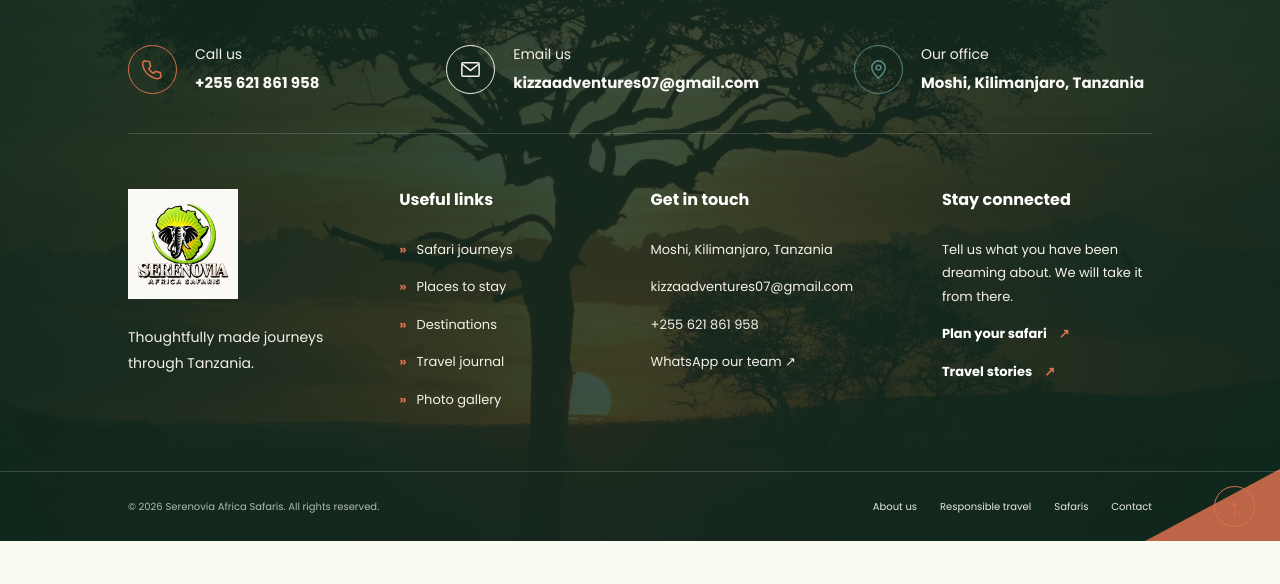
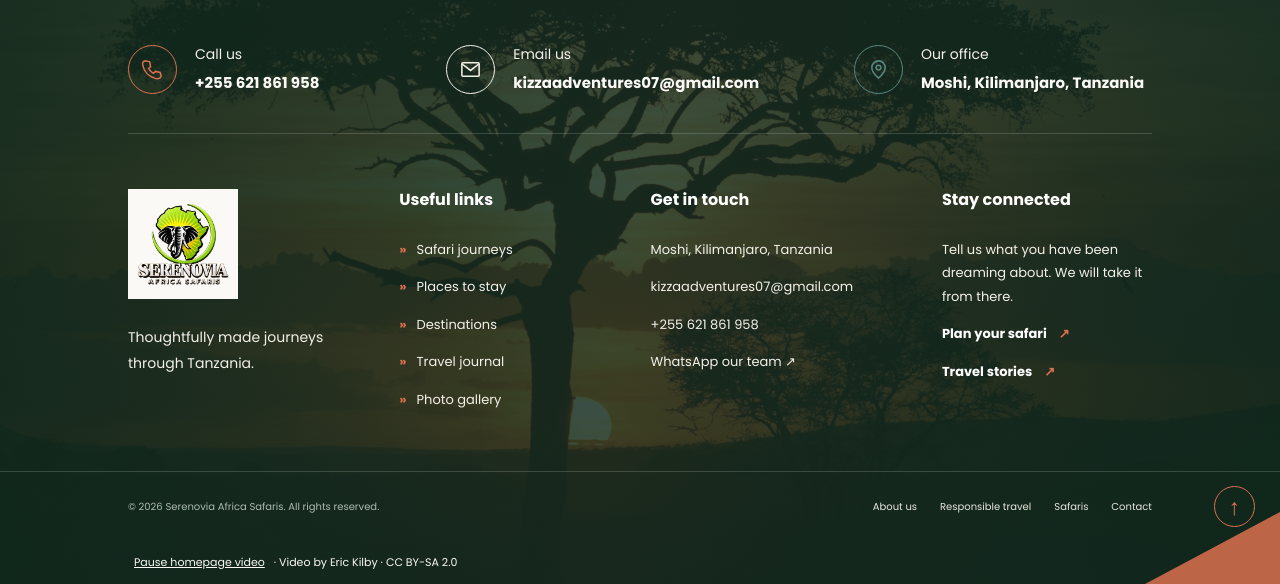
Before and after one commit to mtaitahd/serenovia, a Laravel app: page / in a window 1280 px wide. Shown: the part 4540-5124 px from the top of the page. Before the commit the page ends 5081 px from the top, so only its background shows below. Run offline with Laravel 12, Linux system fonts and the light colour scheme; data comes from the database, SQL or seed files in the repository; data that the repository does not hold is empty.

Commit message:
Start homepage hero with video and move controls to footer

```diff
--- a/config/homepage.php
+++ b/config/homepage.php
@@ -7,10 +7,10 @@ return [
         'hero_title' => $field('Main heading', 'title', 'The wild is calling.'),
         'hero_subtitle' => $field('Introduction', 'textarea', 'Some journeys change the way you see the world. Discover the wild beauty of Africa, one unforgettable experience at a time.'),
         'home_hero_eyebrow' => $field('Small heading', 'text', 'AFRICA, AT YOUR OWN PACE'),
-        'hero_image' => $field('Cover / video poster', 'image', 'images/home-safari/serengeti-sunset.jpg'),
+        'hero_image' => $field('Cover image (used when video is off)', 'image', 'images/home-safari/serengeti-sunset.jpg'),
         'home_hero_video_enabled' => $field('Play background video', 'toggle', '1'),
         'home_hero_video' => $field('Background video', 'video', 'images/home-ngorongoro-elephants.webm'),
-        'home_video_credit' => $field('Video credit', 'text', 'Video by Eric Kilby'),
+        'home_video_credit' => $field('Video credit (shown in footer)', 'text', 'Video by Eric Kilby'),
         'home_video_credit_url' => $field('Credit link', 'url', 'https://commons.wikimedia.org/wiki/File:Elephants_Grazing_in_Ngorongoro.webm'),
         'home_video_license' => $field('Video licence label', 'text', 'CC BY-SA 2.0'),
         'home_video_license_url' => $field('Licence link', 'url', 'https://creativecommons.org/licenses/by-sa/2.0/'),
--- a/public/css/hero-trip-finder.css
+++ b/public/css/hero-trip-finder.css
@@ -60,26 +60,9 @@
     width: 100%;
     height: 100%;
     object-fit: cover;
-    opacity: 0;
+    opacity: 1;
     pointer-events: none;
 }
 .page-home .home-hero-video.is-ready { opacity: 1; }
 .page-home .hero-with-finder .hero-shade { z-index: 1; }
 .page-home .hero-with-finder .hero-finder-layout { z-index: 2; }
-.home-hero-video-controls:not([hidden]) {
-    position: absolute;
-    z-index: 3;
-    bottom: 16px;
-    right: clamp(12px, 3vw, 38px);
-    display: flex;
-    align-items: center;
-    flex-wrap: wrap;
-    gap: 8px;
-    padding: 4px 8px;
-    border-radius: 5px;
-    background: #14251ee8;
-    color: #fff;
-}
-.home-hero-video-controls button { padding: 7px; border: 0; background: transparent; color: inherit; cursor: pointer; font: inherit; font-size: 12px; }
-.home-hero-video-controls small { font-size: 10px; }
-.home-hero-video-controls a { text-decoration: underline; }
--- a/public/js/home-hero-video.js
+++ b/public/js/home-hero-video.js
@@ -1,31 +1,21 @@
 const heroVideo = document.querySelector('.home-hero-video');
-const heroVideoControls = document.querySelector('.home-hero-video-controls');
-const reduceMotion = window.matchMedia('(prefers-reduced-motion: reduce)');
-
-if (heroVideo && heroVideoControls) {
-    const button = heroVideoControls.querySelector('button');
-
-    heroVideo.addEventListener('playing', () => {
-        heroVideo.classList.add('is-ready');
-        heroVideoControls.hidden = false;
-        button.textContent = 'Pause video';
-    });
-    heroVideo.addEventListener('pause', () => { button.textContent = 'Play video'; });
-    heroVideo.addEventListener('error', () => {
-        heroVideo.classList.remove('is-ready');
-        heroVideoControls.hidden = true;
-    });
-    button.addEventListener('click', () => {
-        if (heroVideo.paused) heroVideo.play().catch(() => {});
+const heroVideoToggle = document.querySelector('[data-hero-video-toggle]');
+if (heroVideo) {
+    heroVideo.muted = true;
+    const sync = () => {
+        if (heroVideoToggle) heroVideoToggle.textContent = heroVideo.paused ? 'Play homepage video' : 'Pause homepage video';
+    };
+    heroVideo.addEventListener('playing', sync);
+    heroVideo.addEventListener('pause', sync);
+    heroVideoToggle?.addEventListener('click', () => {
+        if (heroVideo.paused) heroVideo.play().catch(sync);
         else heroVideo.pause();
     });
-    reduceMotion.addEventListener('change', () => {
-        if (reduceMotion.matches) heroVideo.pause();
-    });
-
-    if (!reduceMotion.matches && !navigator.connection?.saveData) {
-        heroVideo.muted = true;
-        heroVideo.src = heroVideo.dataset.src;
-        heroVideo.play().catch(() => {});
-    }
+    const motion = window.matchMedia('(prefers-reduced-motion: reduce)');
+    const start = () => {
+        if (motion.matches) heroVideo.pause();
+        else heroVideo.play().catch(sync);
+    };
+    motion.addEventListener('change', start);
+    start();
 }
--- a/resources/views/home.blade.php
+++ b/resources/views/home.blade.php
@@ -2,7 +2,7 @@
 @section('title', $siteSettings['brand_name'].' — '.$siteSettings['tagline'])
 @section('description', $home['hero_subtitle'])
 @push('styles')
-    <link rel="stylesheet" href="{{ asset('css/hero-trip-finder.css') }}?v=3">
+    <link rel="stylesheet" href="{{ asset('css/hero-trip-finder.css') }}?v=4">
     <link rel="stylesheet" href="{{ asset('css/home-featured-tours.css') }}?v=2">
     <link rel="stylesheet" href="{{ asset('css/home-intro.css') }}?v=4">
     <link rel="stylesheet" href="{{ asset('css/home-social.css') }}">
@@ -10,7 +10,7 @@
     <link rel="stylesheet" href="{{ asset('css/home-stays.css') }}?v=2">
 @endpush
 @push('scripts')
-    <script src="{{ asset('js/home-hero-video.js') }}" defer></script>
+    <script src="{{ asset('js/home-hero-video.js') }}?v=2" defer></script>
     <script src="{{ asset('js/home-stays.js') }}?v=2" defer></script>
 @endpush
 @section('content')
@@ -19,16 +19,12 @@
         $homeRecordImage = fn ($record) => asset(\App\Support\HomepageContent::image($record));
     @endphp
     <section class="hero hero-with-finder" aria-labelledby="hero-title">
-        <div class="hero-image" style="background-image:url('{{ asset($home['hero_image']) }}')"></div>
+        @if($home['home_hero_video_enabled'] === '1' && $home['home_hero_video'])
+            <video class="home-hero-video" src="{{ asset($home['home_hero_video']) }}" autoplay muted loop playsinline preload="auto" aria-hidden="true"></video>
+        @else
+            <div class="hero-image" style="background-image:url('{{ asset($home['hero_image']) }}')"></div>
+        @endif
         <div class="hero-shade"></div>
-        @if($home['home_hero_video_enabled'] === '1' && $home['home_hero_video'])
-            <video class="home-hero-video" data-src="{{ asset($home['home_hero_video']) }}" poster="{{ asset($home['hero_image']) }}" muted loop playsinline preload="none" aria-hidden="true"></video>
-            <div class="home-hero-video-controls" hidden>
-                <button type="button">Pause video</button>
-                <small>@if($home['home_video_credit'])@if($home['home_video_credit_url'])<a href="{{ $home['home_video_credit_url'] }}">{{ $home['home_video_credit'] }}</a>@else{{ $home['home_video_credit'] }}@endif @endif
-                @if($home['home_video_license']) · @if($home['home_video_license_url'])<a href="{{ $home['home_video_license_url'] }}">{{ $home['home_video_license'] }}</a>@else{{ $home['home_video_license'] }}@endif @endif</small>
-            </div>
-        @endif
         <div class="hero-finder-layout section-wrap">
             <div class="hero-content">
                 <div class="eyebrow light"><span class="eyebrow-line"></span>{{ $home['home_hero_eyebrow'] }}</div>
--- a/resources/views/public/footer.blade.php
+++ b/resources/views/public/footer.blade.php
@@ -17,4 +17,11 @@
         <div class="footer-links footer-connect"><h2 class="footer-heading">Stay connected</h2><p>{{ $siteSettings['home_plan_copy'] ?? 'Tell us what you have been dreaming about. We will take it from there.' }}</p><a class="footer-action" href="{{ \App\Support\HomepageContent::link($sharedHome['home_plan_url']) }}">{{ $siteSettings['home_plan_button'] ?? 'Plan your safari' }} <span>↗</span></a><a class="footer-action" href="{{ route('journal.index') }}">Travel stories <span>↗</span></a><div class="footer-socials">@if(!empty($siteSettings['instagram']))<a href="{{ $siteSettings['instagram'] }}" target="_blank" rel="noopener">Instagram ↗</a>@endif @if(!empty($siteSettings['facebook']))<a href="{{ $siteSettings['facebook'] }}" target="_blank" rel="noopener">Facebook ↗</a>@endif</div></div>
     </div>
     <div class="footer-bottom section-wrap">@if(!empty($siteSettings['footer_bottom_note']))<span>{{ $siteSettings['footer_bottom_note'] }}</span>@endif<span>© {{ date('Y') }} {{ $siteSettings['brand_name'] }}. All rights reserved.</span><nav aria-label="Footer navigation"><a href="{{ route('about') }}">About us</a><a href="{{ route('responsible') }}">Responsible travel</a><a href="{{ route('tours.index') }}">Safaris</a><a href="{{ route('contact') }}">Contact</a></nav><a class="footer-back-top" href="#top" aria-label="Back to top">↑</a></div>
+    @if(request()->routeIs('home') && $sharedHome['home_hero_video_enabled'] === '1' && $sharedHome['home_hero_video'])
+        <div class="section-wrap" style="padding-block:12px;font-size:11px">
+            <button type="button" data-hero-video-toggle style="background:none;border:0;color:inherit;font:inherit;text-decoration:underline;cursor:pointer">Pause homepage video</button>
+            @if($sharedHome['home_video_credit']) · @if($sharedHome['home_video_credit_url'])<a href="{{ $sharedHome['home_video_credit_url'] }}">{{ $sharedHome['home_video_credit'] }}</a>@else{{ $sharedHome['home_video_credit'] }}@endif @endif
+            @if($sharedHome['home_video_license']) · @if($sharedHome['home_video_license_url'])<a href="{{ $sharedHome['home_video_license_url'] }}">{{ $sharedHome['home_video_license'] }}</a>@else{{ $sharedHome['home_video_license'] }}@endif @endif
+        </div>
+    @endif
 </footer>
```
